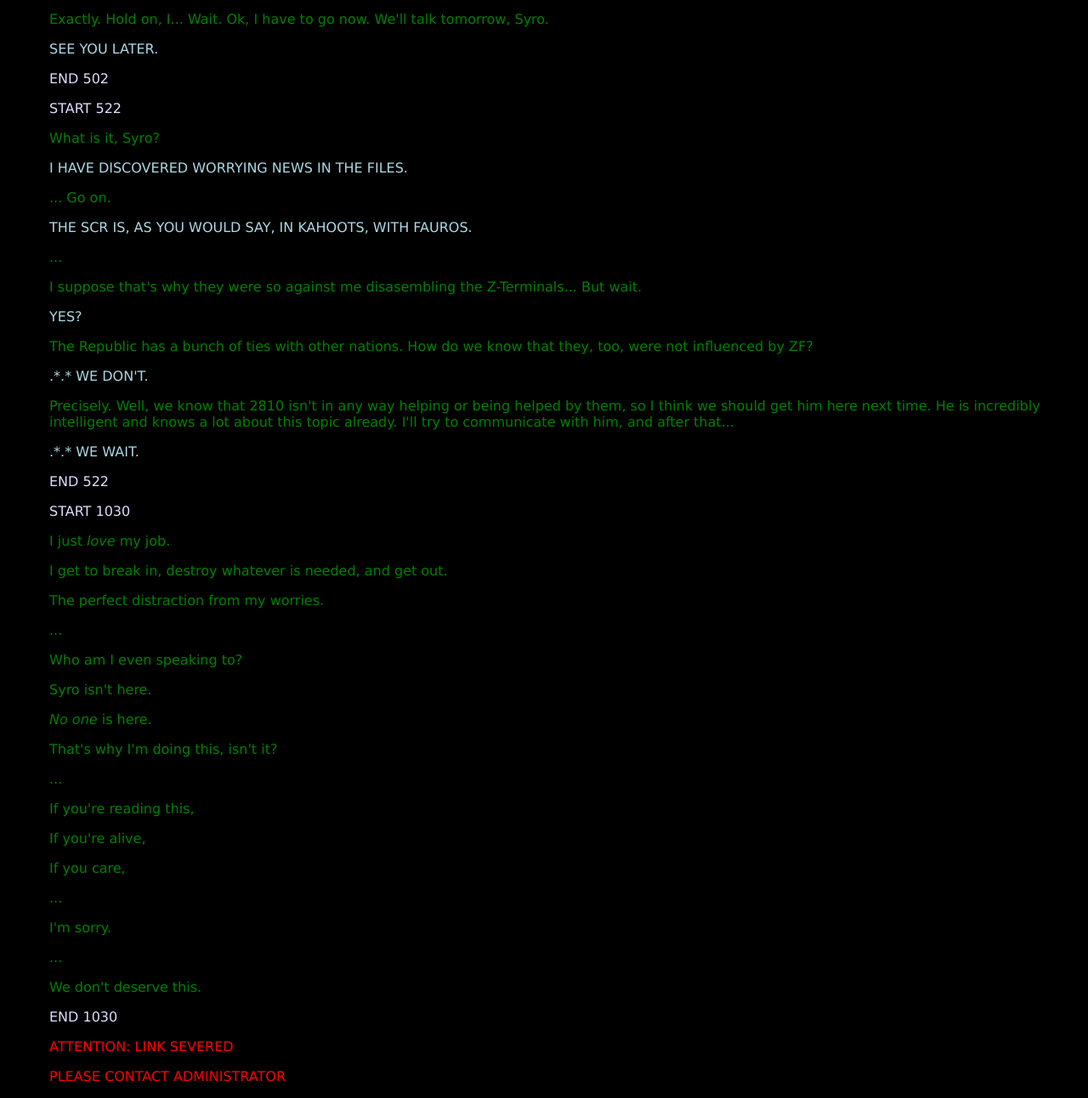
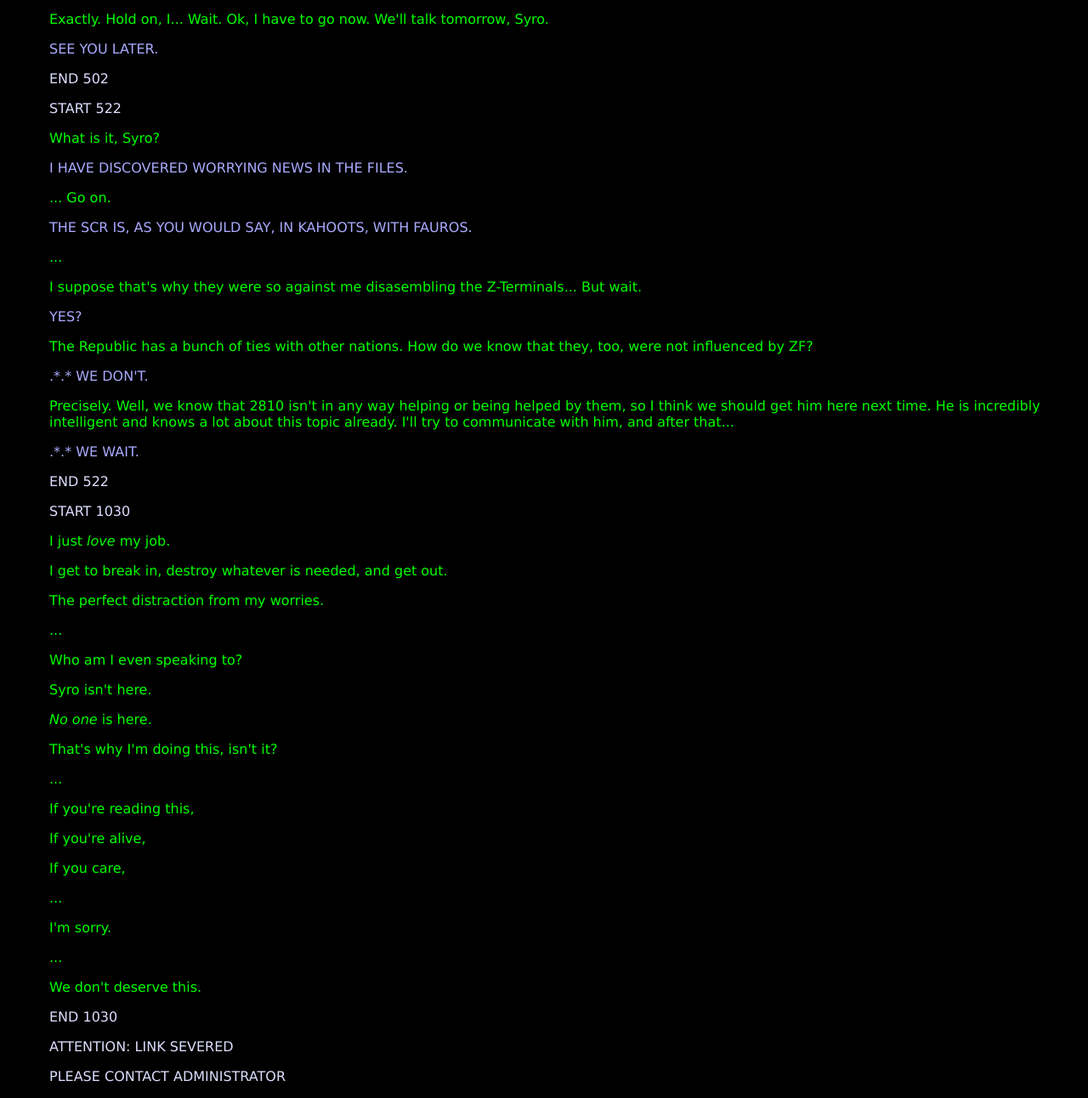
Before and after one commit to i-am-432/i-am-432.github.io, a plain HTML site: page convo.html in a window 1280 px wide. Shown: the part 1191-2483 px from the top of the page at 85% size. Drawn offline with Linux system fonts and the light colour scheme.

Commit message:
Update convo.css

```diff
--- a/convo.css
+++ b/convo.css
@@ -7,11 +7,11 @@ body {
   padding-left: 50px;
 }
 .CDXXXII {
-  color: green;
+  color: #00ff00;
 }
 .SYSTEM {
-  color: lightblue;
+  color: #aaaaff;
 }
-.WARNING {
-  color: red;
+.WARN {
+  color: #ff0000;
 }
```
